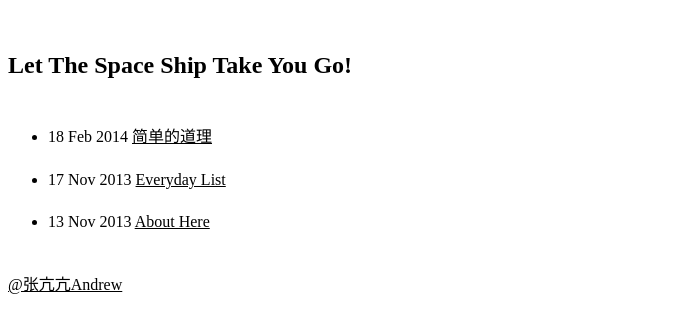
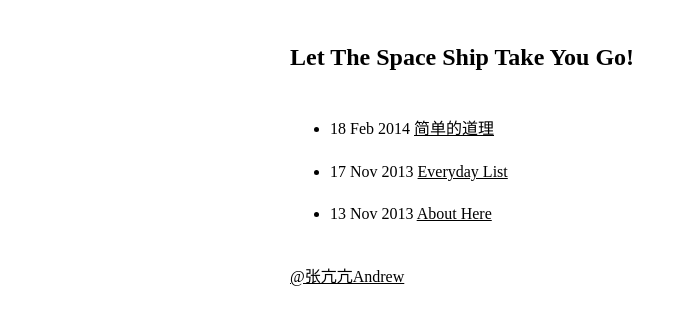
Before and after one commit to zkkandrew/blog-github, a Jekyll site: the page built from index.html, in a window 1280 px wide. Shown: the top 333 px of the page, without its empty margins (0-687 px from the left). Built offline with Jekyll 4.4.1, drawn with Linux system fonts in a browser that asks for light colours.

Commit message:
make body align center

```diff
--- a/_layouts/default.html
+++ b/_layouts/default.html
@@ -6,7 +6,7 @@
 		<link rel="shortcut icon" href="favicon.ico" />
 		<style type="text/css">
 			a{color:black;}
-			body{width:700px;}
+			body{width:700px;margin:0 auto;}
 		</style>
 　　</head>
 　　<body>
```
